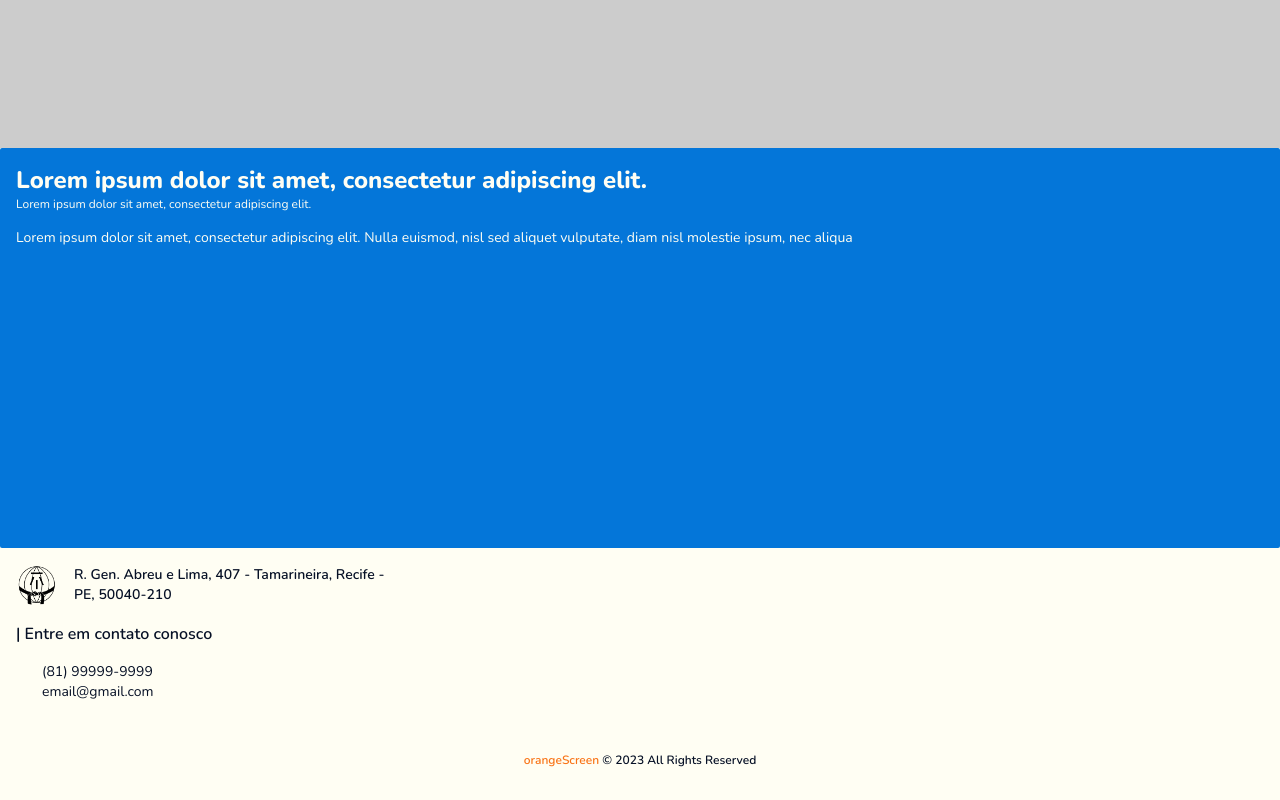
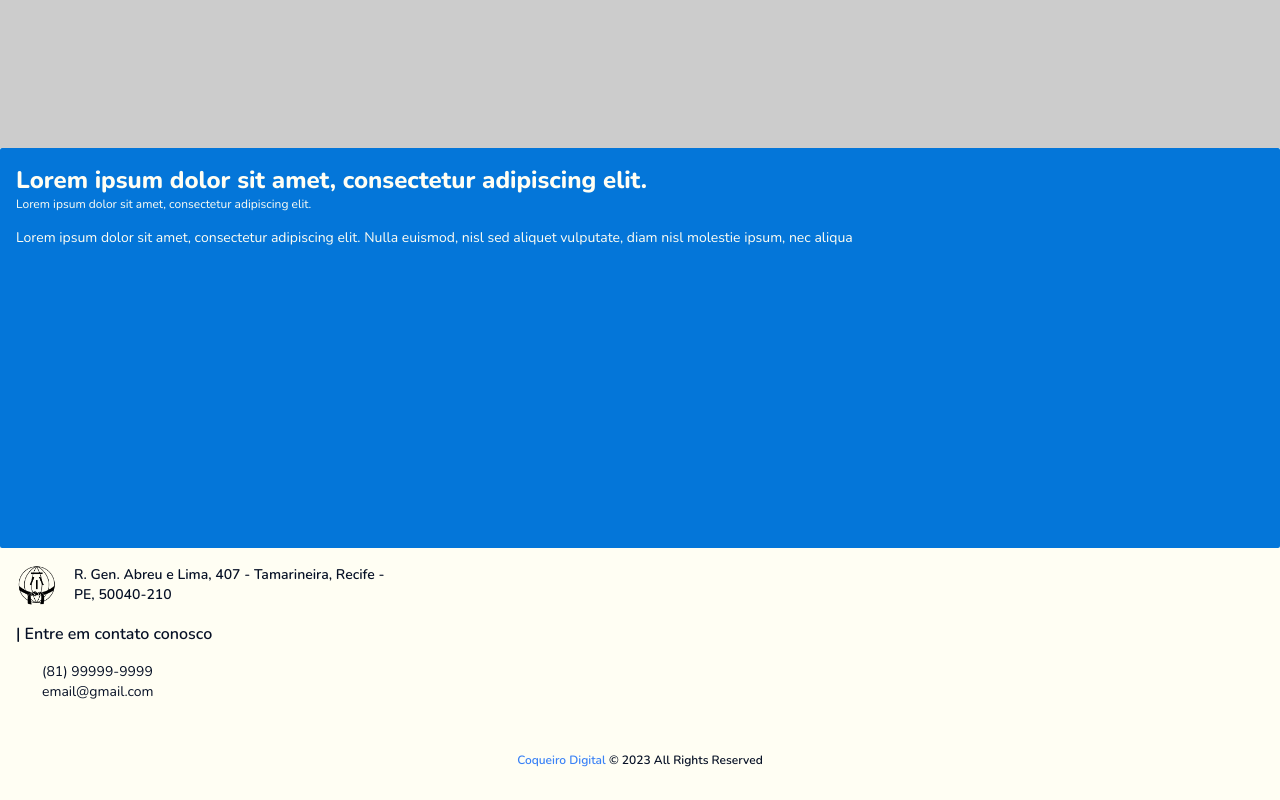
Before and after one commit to italobarrosme/kravtamarineira-site, a Next.js app: page / in a window 1280 px wide. Shown: the part 524-1324 px from the top of the page. Built offline with nearby package versions, Linux system fonts and the light colour scheme; some icons are missing.

Commit message:
feat: update company developer

```diff
--- a/src/modules/Navigation/components/Footer/Footer.tsx
+++ b/src/modules/Navigation/components/Footer/Footer.tsx
@@ -91,9 +91,9 @@ export const Footer = ({
         <p className="text-xs font-semibold">
           <a
             href="https://www.orangescreen.com.br/"
-            className="text-orange-500"
+            className="text-blue-500 hover:text-blue-700"
           >
-            orangeScreen
+            Coqueiro Digital
           </a>{' '}
           © 2023 All Rights Reserved{' '}
         </p>
```
